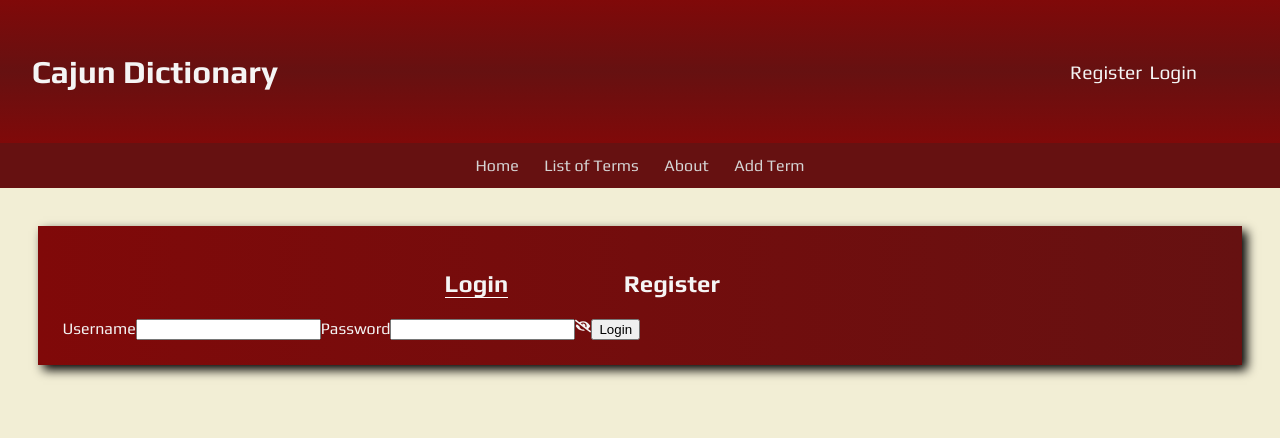
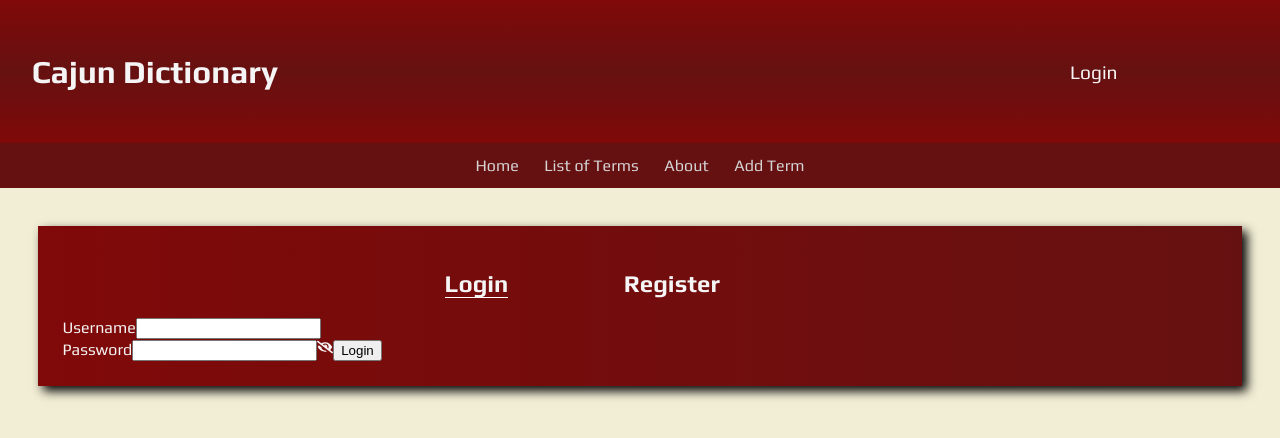
Before and after one commit to ctdupuis/cajun-dictionary, a Next.js app in the folder next-cajun-dictionary/: page /auth in a window 1280 px wide. Shown: the top 438 px of the page. Built offline with nearby package versions, Linux system fonts and the light colour scheme.

Commit message:
working on CSS modules for auth form

```diff
--- a/next-cajun-dictionary/components/ui/Header/Header.jsx
+++ b/next-cajun-dictionary/components/ui/Header/Header.jsx
@@ -7,8 +7,7 @@ export default function Header() {
             <h1 className={classes.logo}>Cajun Dictionary</h1>
 
             <div className={classes.session_nav}>
-                <a href="/register">Register</a>
-                <a href="/login">Login</a>
+                <a href="/auth">Login</a>
             </div>
         </div>
     </header>
--- a/next-cajun-dictionary/pages/auth/index.js
+++ b/next-cajun-dictionary/pages/auth/index.js
@@ -75,8 +75,11 @@ export default function AuthForm(props) {
                 { formTitle }
                 <form onSubmit={handleSubmit}>
 
+                    <div className={styles.form_group}>
+
                     <label htmlFor='username'>Username</label>
                     <input type='text' name='username' onChange={handleChange} value={formData.username}/>
+                    </div>
 
                     <label htmlFor='password'>Password</label>
                     <input type={showPassword} name='password' onChange={handleChange} value={formData.password}/>
--- a/next-cajun-dictionary/styles/auth-form.module.css
+++ b/next-cajun-dictionary/styles/auth-form.module.css
@@ -10,3 +10,9 @@
 .active, .inactive {
     margin-right: 10%;
 }
+
+.form-group {
+    display: flex;
+    align-items: center;
+    justify-content: center;
+}
```
